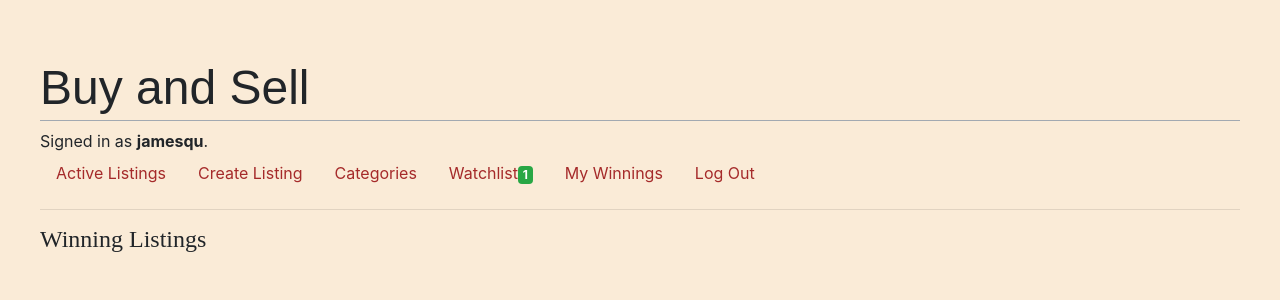
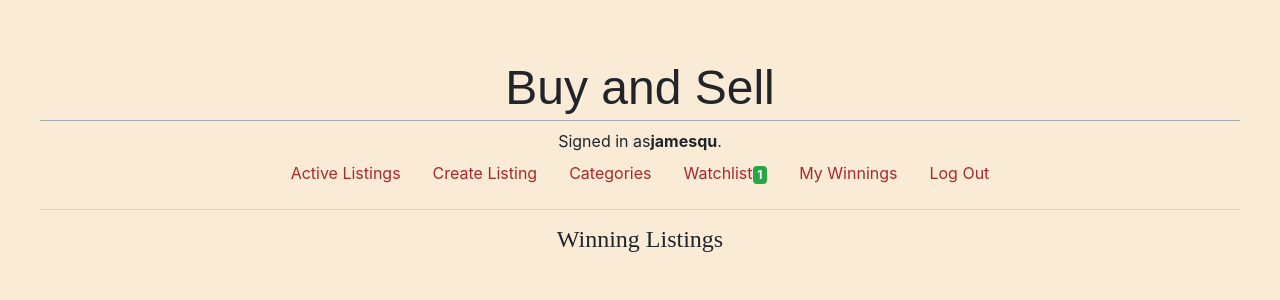
Before and after one commit to ChengQu29/commerce, a Django app: page /win in a window 1280 px wide. Shown: the top 300 px of the page. Run offline with Django 3.2, Linux system fonts and the light colour scheme; a user stored in the database is signed in; data comes from the database, SQL or seed files in the repository; both versions use the stored data as it was after the commit; some libraries are stand-ins or nearby versions.

Commit message:
centered div

```diff
--- a/auctions/static/auctions/styles.css
+++ b/auctions/static/auctions/styles.css
@@ -3,6 +3,26 @@
     background-color: #FAEBD7;
     padding: 40px
 }
+
+h1{
+    display: grid;
+    justify-content: center;
+    margin-top: 0px;
+    padding-top: 20px;
+    padding-bottom: 5px;
+    border-bottom: 1px solid #a2a9b1;
+    font: 3em Fantasy;
+}
+
+.nav{
+
+    justify-content: center;
+    align-items: center;
+}
+.container {
+    display: grid;
+    justify-content: center;
+  }
 
 #card-listings{
     background-color: #e9d5bb;
@@ -40,14 +60,6 @@
 }
 code {
     white-space: pre;
-}
-
-h1 {
-    margin-top: 0px;
-    padding-top: 20px;
-    padding-bottom: 5px;
-    border-bottom: 1px solid #a2a9b1;
-    font: 3em Fantasy;
 }
 
 h2,h3 {
--- a/auctions/templates/auctions/layout.html
+++ b/auctions/templates/auctions/layout.html
@@ -9,7 +9,7 @@
     </head>
     <body>
         <h1>Buy and Sell</h1>
-        <div>
+        <div class="nav">
             {% if user.is_authenticated %}
                 Signed in as <strong>{{ user.username }}</strong>.
             {% else %}
--- a/auctions/templates/auctions/login.html
+++ b/auctions/templates/auctions/login.html
@@ -1,7 +1,7 @@
 {% extends "auctions/layout.html" %}
 
 {% block body %}
-
+<dive class="container">
     <h2>Login</h2>
 
     {% if message %}
@@ -20,5 +20,5 @@
     </form>
 
     Don't have an account? <a href="{% url 'register' %}">Register here.</a>
-
+</div>
 {% endblock %}
--- a/auctions/templates/auctions/register.html
+++ b/auctions/templates/auctions/register.html
@@ -1,7 +1,7 @@
 {% extends "auctions/layout.html" %}
 
 {% block body %}
-
+<dive class="container">
     <h2>Register</h2>
 
     {% if message %}
@@ -26,5 +26,5 @@
     </form>
 
     Already have an account? <a href="{% url 'login' %}">Log In here.</a>
-
+</div>
 {% endblock %}
--- a/auctions/templates/auctions/watchlist.html
+++ b/auctions/templates/auctions/watchlist.html
@@ -1,9 +1,12 @@
 {% extends "auctions/layout.html" %}
 
 {% block body %}
+<dive class="container">
+
     <h2>Watchlist</h2>
 
 </div>
+
 <div class="container" id="listings">
     {% for i in items %}
       <div class="card mb-3" style="max-width: 540px;" id="card-listings">
--- a/auctions/templates/auctions/winning.html
+++ b/auctions/templates/auctions/winning.html
@@ -1,9 +1,12 @@
 {% extends "auctions/layout.html" %}
 
 {% block body %}
-    <h2>Winning Listings</h2>
+<div class="container">
+
+  <h2>Winning Listings</h2>
 
 </div>
+
 <div class="container" id="listings">
     {% for i in items %}
     <div class="card mb-3" style="max-width: 540px;" id="card-listings">
```
Also changed, not shown: db.sqlite3.
